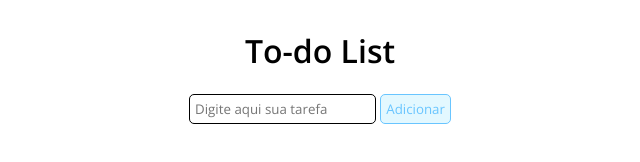
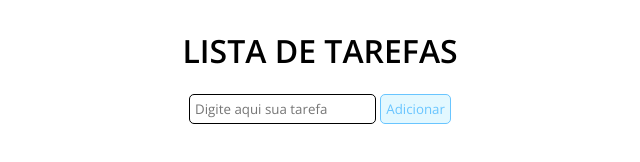
Before and after one commit to Elissonteo/to-do-list, a plain HTML site: page index.html in a window 1280 px wide. Shown: the whole page, without its empty margins (320-960 px from the left). Drawn offline with nearby package versions, Linux system fonts and the light colour scheme.

Commit message:
Update index.html

```diff
--- a/index.html
+++ b/index.html
@@ -5,10 +5,10 @@
     <meta http-equiv="X-UA-Compatible" content="IE=edge">
     <meta name="viewport" content="width=device-width, initial-scale=1.0">
     <link rel="stylesheet" href="css3/style.css"/>
-    <title>To-Do List</title>
+    <title>Lista</title>
 </head>
 <body>
-    <h1>To-do List</h1>
+    <h1>LISTA DE TAREFAS</h1>
     <div id="list">
         <form id="task-form">
             <input id="task-input" name="tarefa" type="text" placeholder="Digite aqui sua tarefa" />
```
